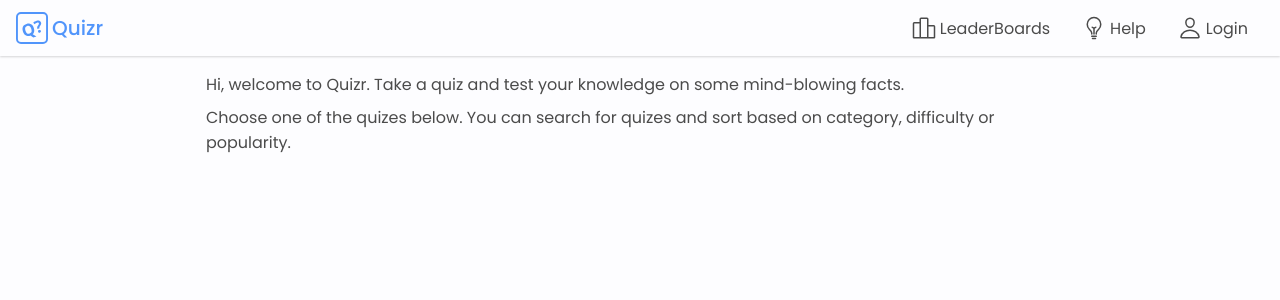
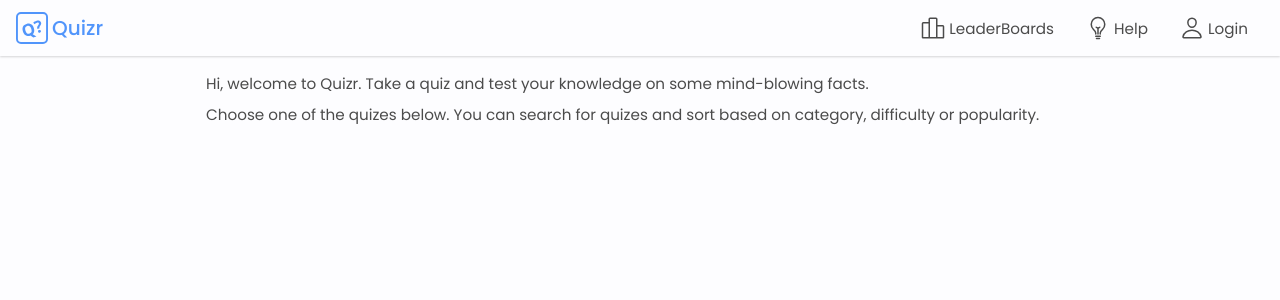
Before and after one commit to cudidotdev/Quizr, a Next.js app: page / in a window 1280 px wide. Shown: the top 300 px of the page. Built offline with nearby package versions, Linux system fonts and the light colour scheme.

Commit message:
fixing font-size

```diff
--- a/styles/globals.css
+++ b/styles/globals.css
@@ -83,8 +83,7 @@ body {
   margin: 0;
   width: 100%;
   min-height: 100vh;
-  font-family: Poppins, -apple-system, BlinkMacSystemFont, Segoe UI, Roboto,
-    Oxygen, Ubuntu, Cantarell, Fira Sans, Droid Sans, Helvetica Neue, sans-serif;
+  font-family: Poppins, sans-serif;
 }
 
 a {
@@ -118,6 +117,7 @@ button {
   min-height: 100vh;
   background-color: var(--color-white-one);
   color: var(--color-black-one);
+  font-size: 0.95rem;
 }
 
 .site-width {
--- a/styles/pages/Home.module.css
+++ b/styles/pages/Home.module.css
@@ -1,17 +1,4 @@
 .Intro > div {
   padding-bottom: 0.5rem;
   color: var(--color-black-two);
-  font-size: 0.9rem;
 }
-
-@media screen and (min-width: 480px) {
-  .Intro > div {
-    font-size: 0.95rem;
-  }
-}
-
-@media screen and (min-width: 600px) {
-  .Intro > div {
-    font-size: 1rem;
-  }
-}
```
